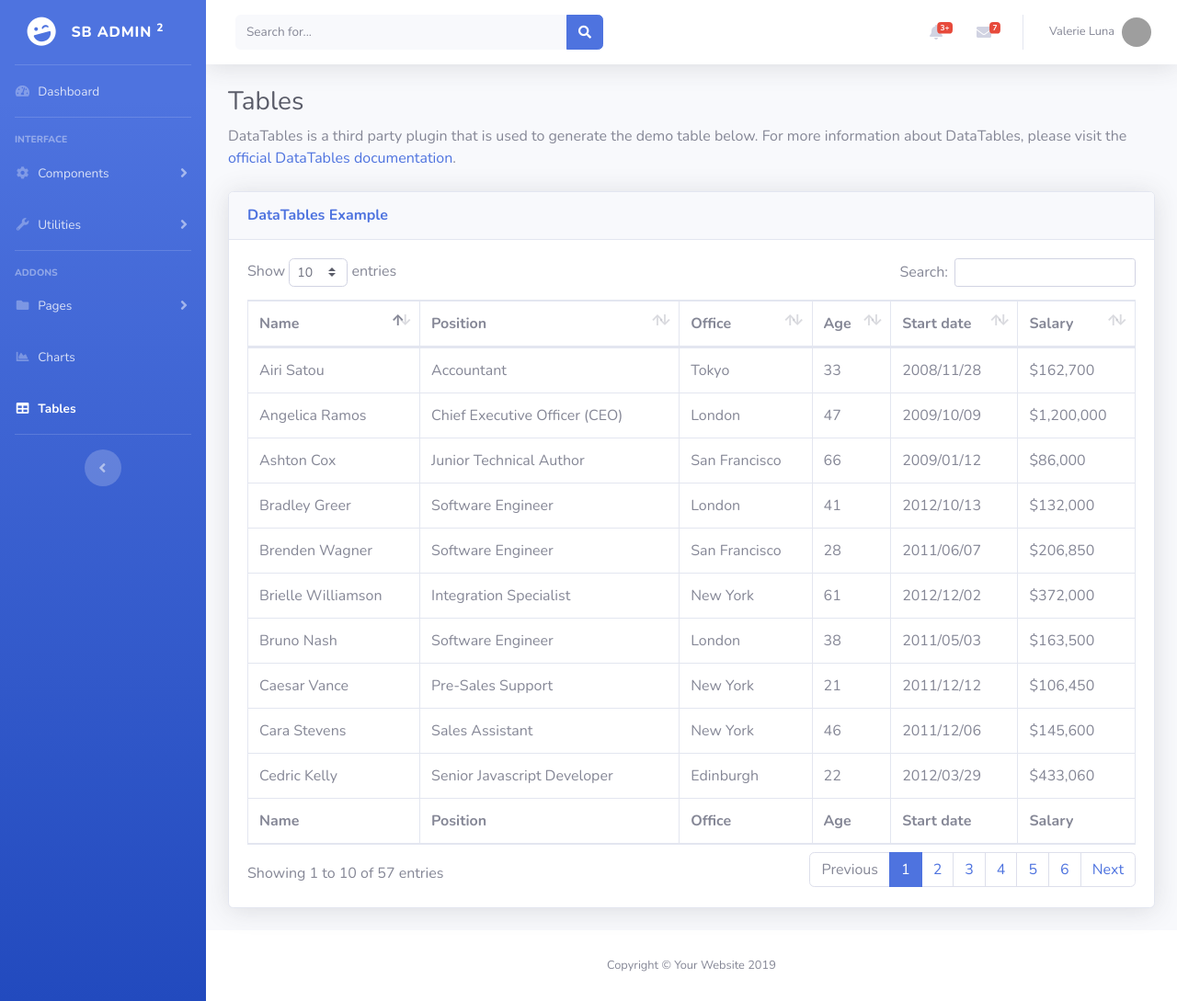
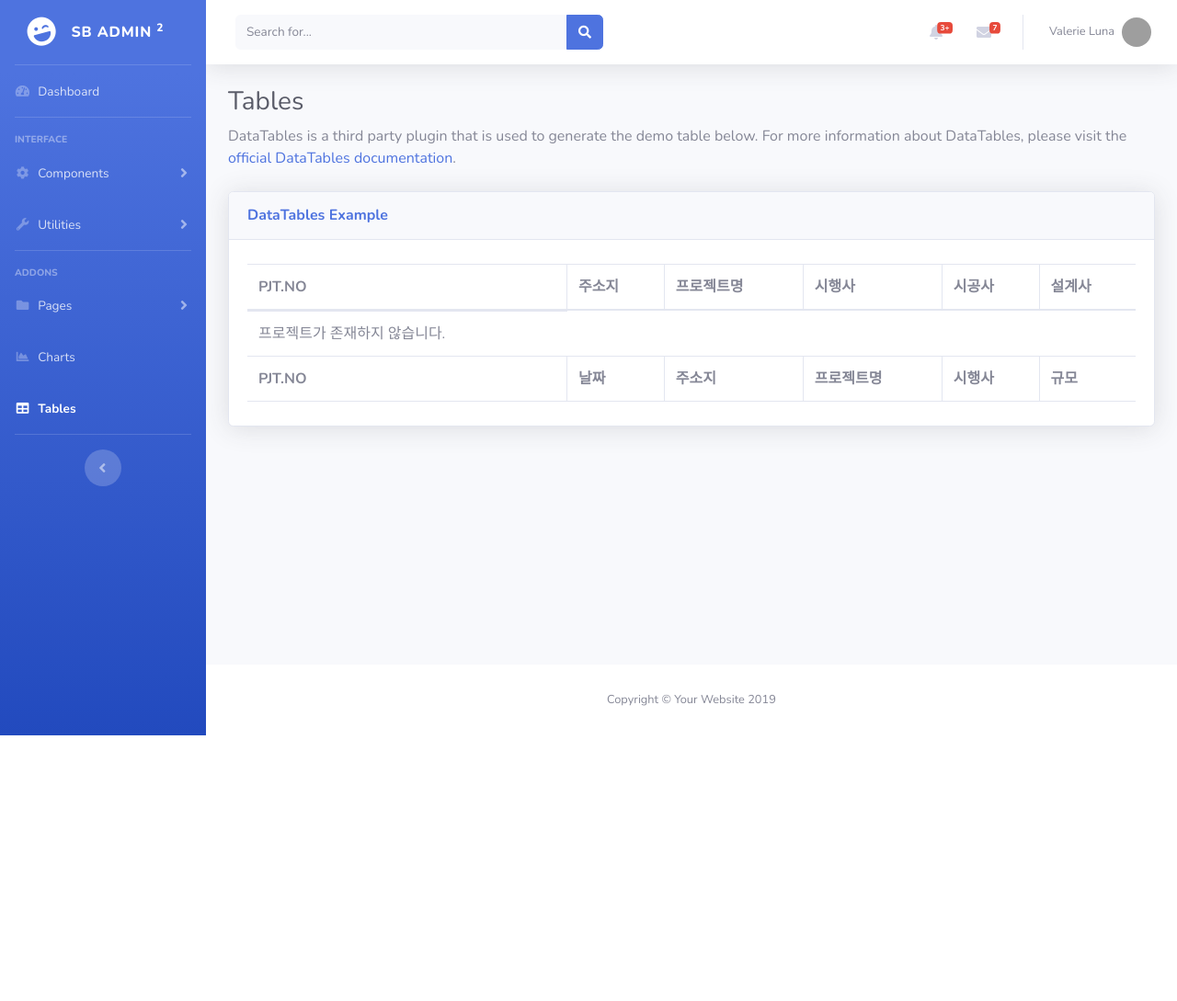
Before and after one commit to Trimage/pjt_manage_web, a Django app: page /tables/ in a window 1280 px wide. Shown: the whole page at 92% size. After the commit the page ends 800 px from the top, so only its background shows below. Run offline with Django 3.2, Linux system fonts and the light colour scheme; data that the repository does not hold is empty; some libraries are stand-ins or nearby versions; grey boxes are pictures that could not be loaded.

Commit message:
1. tables.html 페이지 내 접속 시 DB 내 프로젝트 정보 가져오기 -- 딕셔너리를 활용하여 load

```diff
--- a/pybo/views.py
+++ b/pybo/views.py
@@ -1,7 +1,5 @@
 from django.shortcuts import render, get_object_or_404
-from .models import Question
-
-
+from .models import *
 
 def index(request) :
     return render(request, 'pybo/index.html')
@@ -42,8 +40,92 @@
 def charts(request) :
     return render(request, 'pybo/charts.html')
 
+
+
+class Project_total :
+    # 프로젝트 객체
+
+    def __init__(self):
+        self.id = 0
+        self.date = ''
+        self.num = 0
+        self.address = ''
+        self.name = ''
+
+        self.shape = ''
+        self.scale_width = 0
+        self.scale_length = 0
+        self.scale_depth = 0
+        self.tm = 0
+        self.steel = 0
+        self.earth = 0
+
+        self.real = 0
+        self.total = 0
+
+        self.receive = ''
+        self.contract = ''
+        self.delivery = ''
+
+        self.execute = ''
+        self.construct = ''
+        self.subcontract = ''
+        self.plan = ''
+
+
 def tables(request) :
-    return render(request, 'pybo/tables.html')
+
+    #고유 id를 기준으로 내림차순 정렬하여 불러오기
+    project_info = Project_Info.objects.order_by('-id')
+    project_company = Project_company.objects.order_by('-pjt_idx_id')
+
+    #페이지로 전달되는 데이터로써, 출력할 프로젝트정보를 딕셔너리 형태로 저장 (key는 pjt_id)
+    project_data = {}
+
+    for project in project_info :
+
+        #Project_total 클래스 인스턴트 형성
+        pjt = Project_total()
+
+        #Jquery형으로 불러온 기본 프로젝트 데이터를 인스턴트 내 각 필드에 저장
+        pjt.id = project.id
+        pjt.date = project.date
+        pjt.num = project.num
+        pjt.address = project.address
+        pjt.name = project.name
+
+        #project_data에 pjt.id를 키 값으로 하여 형성된 인스턴트 저장
+        project_data[pjt.id] = pjt
+
+
+    for project in project_company :
+        # Jquery형으로 불러온 프로젝트 관련 회사 데이터를 인스턴트 내 각 필드에 저장
+        project_data[project.pjt_idx_id].execute = project.execute
+        project_data[project.pjt_idx_id].construct = project.construct
+        project_data[project.pjt_idx_id].subcontract = project.subcontract
+        project_data[project.pjt_idx_id].plan = project.plan
+
+        # DB내 확정유무에 따라 미확정인 경우 회사이름 양옆에 괄호를 추가
+        if project.execute_expect == False :
+            project_data[project.pjt_idx_id].execute = \
+                '(' + project_data[project.pjt_idx_id].execute[:] + ')'
+
+        if project.construct_expect == False :
+            project_data[project.pjt_idx_id].construct = \
+                '(' + project_data[project.pjt_idx_id].construct[:] + ')'
+
+        if project.subcontract_expect == False :
+            project_data[project.pjt_idx_id].subcontract = \
+                '(' + project_data[project.pjt_idx_id].subcontract[:] + ')'
+
+        if project.plan_expect == False :
+            project_data[project.pjt_idx_id].plan = \
+                '(' + project_data[project.pjt_idx_id].plan[:] + ')'
+
+
+    context = {'project_list' : project_data}
+    return render(request, 'pybo/tables.html', context)
+
 
 def detail(request, question_id):
     """
--- a/templates/pybo/tables.html
+++ b/templates/pybo/tables.html
@@ -350,26 +350,53 @@
                 <table class="table table-bordered" id="dataTable" width="100%" cellspacing="0">
                   <thead>
                     <tr>
-                      <th>Name</th>
-                      <th>Position</th>
-                      <th>Office</th>
-                      <th>Age</th>
-                      <th>Start date</th>
-                      <th>Salary</th>
+                      <th>PJT.NO</th>
+                      <th>주소지</th>
+                      <th>프로젝트명</th>
+                      <th>시행사</th>
+                      <th>시공사</th>
+                      <th>설계사</th>
+                      <!--
+                      <th>날짜</th>
+                      <th>PJT.NO</th>
+                      <th>프로젝트명</th>
+                      <th>시행사</th>
+                      <th>시공사</th>
+                      <th>하도급사</th>
+                      <th>설계사</th>
+                      -->
                     </tr>
                   </thead>
                   <tfoot>
                     <tr>
-                      <th>Name</th>
-                      <th>Position</th>
-                      <th>Office</th>
-                      <th>Age</th>
-                      <th>Start date</th>
-                      <th>Salary</th>
+                      <th>PJT.NO</th>
+                      <th>날짜</th>
+                      <th>주소지</th>
+                      <th>프로젝트명</th>
+                      <th>시행사</th>
+                      <th>규모</th>
                     </tr>
                   </tfoot>
                   <tbody>
+                  {% if project_list %}
+                    {% for data in project_list.values %}
+                      <tr>
+                        <td> {{ data.date|date:"y" }}-{{ data.num }} </td>
+                        <td> {{ data.address }} </td>
+                        <td> {{ data.name }} </td>
+                        <td> {{ data.execute }} </td>
+                        <td> {{ data.construct }} </td>
+                        <td> {{ data.plan }} </td>
+                      </tr>
+                    {% endfor %}
+                  {% else %}
                     <tr>
+                      <td> 프로젝트가 존재하지 않습니다. </td>
+                    </tr>
+                  {% endif %}
+
+                  <!--
+                  <tr>
                       <td>Tiger Nixon</td>
                       <td>System Architect</td>
                       <td>Edinburgh</td>
@@ -825,6 +852,8 @@
                       <td>2011/01/25</td>
                       <td>$112,000</td>
                     </tr>
+                    -->
+
                   </tbody>
                 </table>
               </div>
```
